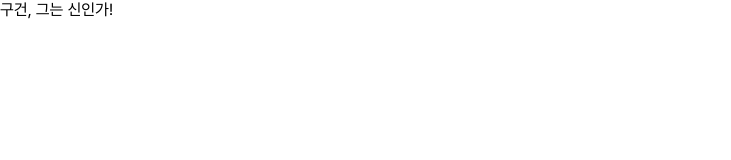
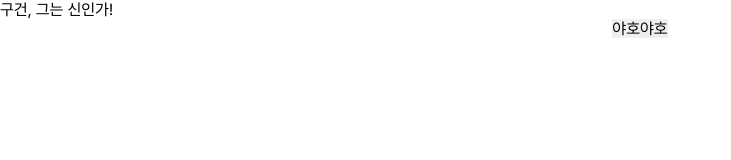
Before and after one commit to moonstal1506/show-eat, a Next.js app in the folder frontend/showeat/: page / in a window 1280 px wide. Shown: the top 160 px of the page, without its empty margins (0-731 px from the left). Built offline with nearby package versions, Linux system fonts and the light colour scheme.

Commit message:
Feat: Add drop down component

```diff
--- /dev/null
+++ b/frontend/showeat/src/components/common/dropdown/DropDown.tsx
@@ -0,0 +1,46 @@
+import styled from "@emotion/styled";
+
+interface DropDownProps {
+    buttonComponent: React.ReactNode;
+    childComponent: React.ReactNode;
+    isOpen: boolean;
+}
+
+const DropDownContainer = styled("div")`
+    position: "relative";
+`;
+
+const DropDownButtonWrapper = styled("div")`
+    position: "relative";
+
+    -webkit-user-select: none;
+    -moz-user-select: none;
+    -ms-user-select: none;
+    user-select: none;
+`;
+const DropDownChildWrapper = styled("div")`
+    position: absolute;
+
+    display: flex;
+    justify-content: center;
+    align-items: center;
+
+    border: 1px solid ${(props) => props.theme.colors.gray2};
+    border-radius: 10px;
+
+    margin-top: 5px;
+    padding: 20px;
+
+    box-shadow: 0px 0px 5px 1px ${(props) => props.theme.colors.gray2};
+`;
+
+function DropDown({ buttonComponent, childComponent, isOpen }: DropDownProps) {
+    return (
+        <DropDownContainer>
+            <DropDownButtonWrapper>{buttonComponent}</DropDownButtonWrapper>
+            {isOpen && <DropDownChildWrapper>{childComponent}</DropDownChildWrapper>}
+        </DropDownContainer>
+    );
+}
+
+export default DropDown;
--- a/frontend/showeat/src/pages/index.tsx
+++ b/frontend/showeat/src/pages/index.tsx
@@ -1,17 +1,55 @@
 /* Import */
+import DropDown from "@/components/common/dropdown/DropDown";
 import Head from "next/head";
+import { useState } from "react";
 
 // ----------------------------------------------------------------------------------------------------
 
+interface DropDownButtonType {
+    isOpen: boolean;
+    setIsOpen: React.Dispatch<React.SetStateAction<boolean>>;
+}
+
+function Yaho() {
+    return (
+        <div>
+            <div>
+                <span>안녕하세요 선생님</span>
+            </div>
+            <div>
+                <button type="button">야호</button>
+            </div>
+        </div>
+    );
+}
+
+function ButtonYaho({ isOpen, setIsOpen }: DropDownButtonType) {
+    return (
+        <button type="button" onClick={() => setIsOpen(!isOpen)} style={{ cursor: "pointer" }}>
+            야호야호
+        </button>
+    );
+}
+
 /* Home Component */
 function Home() {
+    const [isOpen, setIsOpen] = useState<boolean>(false);
     return (
         <>
             <Head>
                 <title>쑈잇: ShowEat</title>
                 <meta name="viewport" content="width=device-width, initial-scale=1" />
             </Head>
-            <main>구건, 그는 신인가!</main>
+            <main>
+                구건, 그는 신인가!
+                <div style={{ display: "flex", justifyContent: "center" }}>
+                    <DropDown
+                        buttonComponent={<ButtonYaho isOpen={isOpen} setIsOpen={setIsOpen} />}
+                        childComponent={<Yaho />}
+                        isOpen={isOpen}
+                    />
+                </div>
+            </main>
         </>
     );
 }
```
Also changed, not shown: 1 other file (tests, documents, lock files or other folders).
